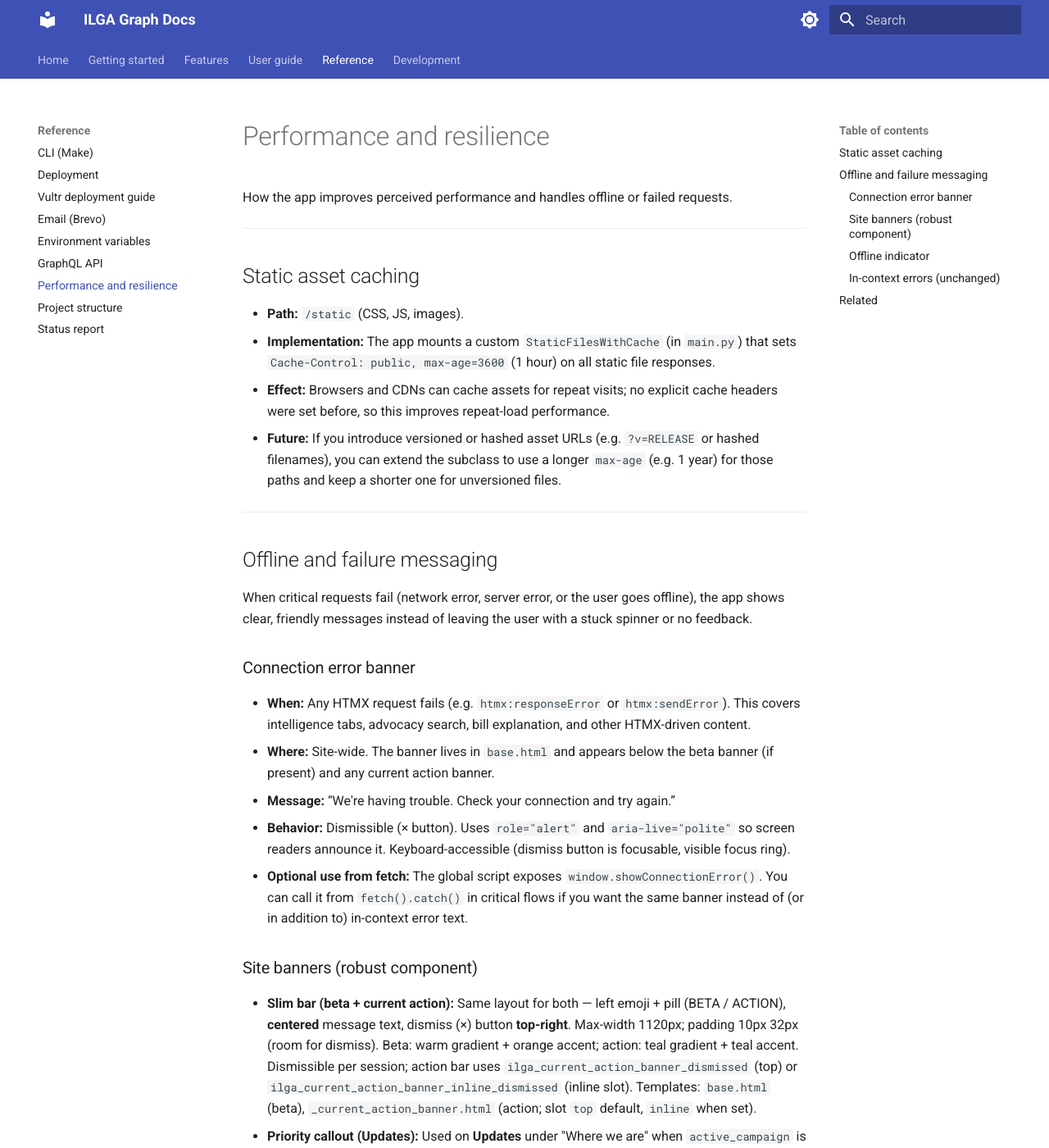
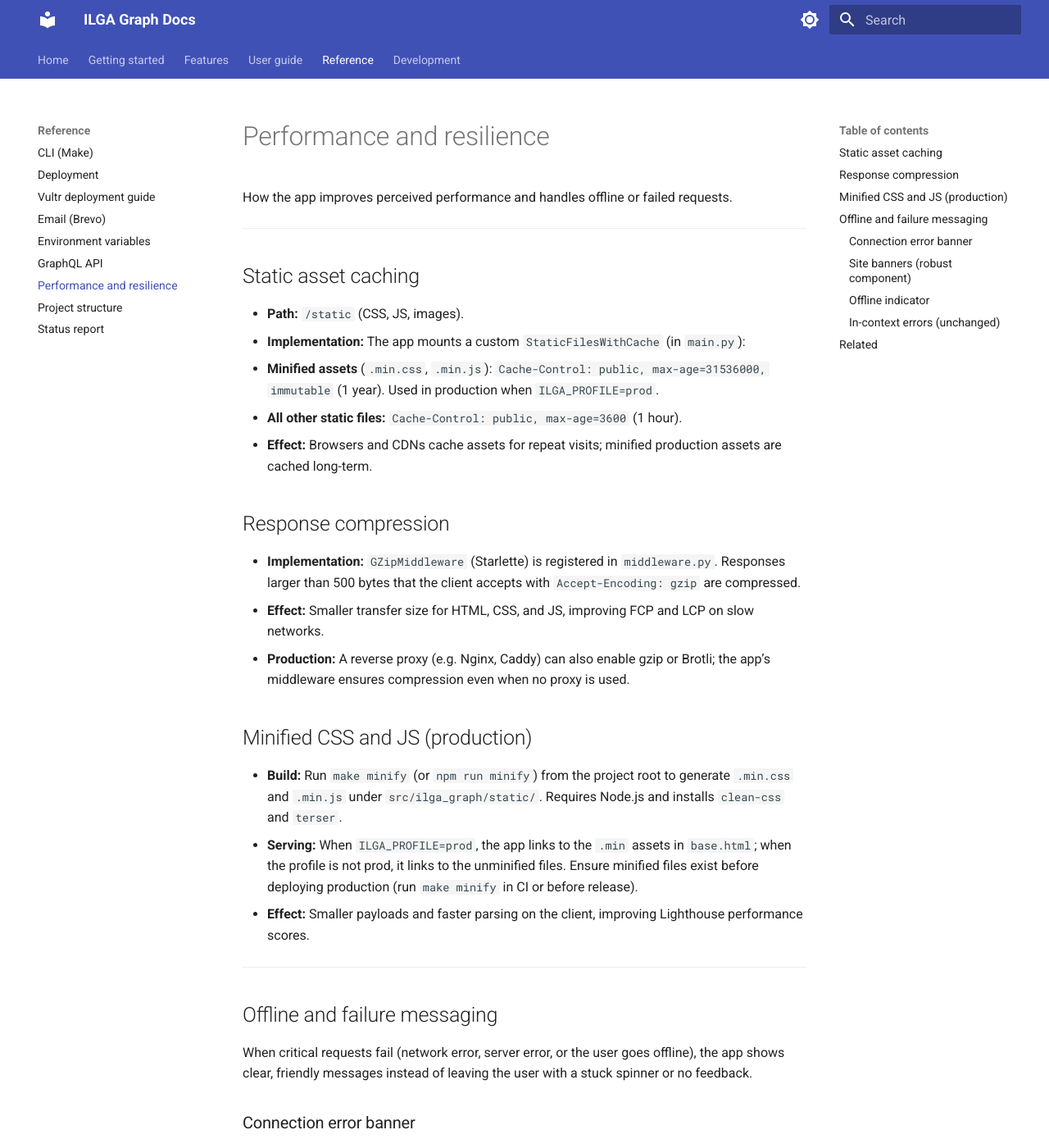
Before and after one commit to tyler-morales/ilga-graph, an MkDocs documentation site: the page built from docs/reference/performance-resilience.md, in a window 1280 px wide and 1400 px high. Shown: the whole window at 82% size. Built offline with MkDocs 1.6.1 and Material for MkDocs 9.7.7, drawn with Linux system fonts in a browser that asks for light colours.

Commit message:
perf: LCP, WebP images, GZip compression, docs
- Hero: fetchpriority=high, picture + WebP (truck-hero, sharpie)
- MARQUEE_IMAGES src_webp; _images_marquee picture/source
- home.html preload WebP; new WebP assets (truck, sharpie, marquee)
- middleware: GZipMiddleware minimum_size=500
- performance-resilience.md (caching, compression, minify)
- deployment.md: run make minify before deploy

Made-with: Cursor

```diff
--- a/docs/reference/performance-resilience.md
+++ b/docs/reference/performance-resilience.md
@@ -7,9 +7,22 @@ How the app improves perceived performance and handles offline or failed request
 ## Static asset caching
 
 - **Path:** `/static` (CSS, JS, images).
-- **Implementation:** The app mounts a custom `StaticFilesWithCache` (in `main.py`) that sets `Cache-Control: public, max-age=3600` (1 hour) on all static file responses.
-- **Effect:** Browsers and CDNs can cache assets for repeat visits; no explicit cache headers were set before, so this improves repeat-load performance.
-- **Future:** If you introduce versioned or hashed asset URLs (e.g. `?v=RELEASE` or hashed filenames), you can extend the subclass to use a longer `max-age` (e.g. 1 year) for those paths and keep a shorter one for unversioned files.
+- **Implementation:** The app mounts a custom `StaticFilesWithCache` (in `main.py`):
+  - **Minified assets** (`.min.css`, `.min.js`): `Cache-Control: public, max-age=31536000, immutable` (1 year). Used in production when `ILGA_PROFILE=prod`.
+  - **All other static files:** `Cache-Control: public, max-age=3600` (1 hour).
+- **Effect:** Browsers and CDNs cache assets for repeat visits; minified production assets are cached long-term.
+
+## Response compression
+
+- **Implementation:** `GZipMiddleware` (Starlette) is registered in `middleware.py`. Responses larger than 500 bytes that the client accepts with `Accept-Encoding: gzip` are compressed.
+- **Effect:** Smaller transfer size for HTML, CSS, and JS, improving FCP and LCP on slow networks.
+- **Production:** A reverse proxy (e.g. Nginx, Caddy) can also enable gzip or Brotli; the app’s middleware ensures compression even when no proxy is used.
+
+## Minified CSS and JS (production)
+
+- **Build:** Run `make minify` (or `npm run minify`) from the project root to generate `.min.css` and `.min.js` under `src/ilga_graph/static/`. Requires Node.js and installs `clean-css` and `terser`.
+- **Serving:** When `ILGA_PROFILE=prod`, the app links to the `.min` assets in `base.html`; when the profile is not prod, it links to the unminified files. Ensure minified files exist before deploying production (run `make minify` in CI or before release).
+- **Effect:** Smaller payloads and faster parsing on the client, improving Lighthouse performance scores.
 
 ---
 
--- a/src/ilga_graph/templates/_hero_advocacy.html
+++ b/src/ilga_graph/templates/_hero_advocacy.html
@@ -6,9 +6,9 @@ advocate-focused. ── #}
         <h1 class="hero-headline">
             {% if hero_headline_line1 and hero_headline_line2 %}
             <span class="hero-headline-line">{% if hero_headline_line1_highlight %}{{
-                hero_headline_line1_prefix|default('') }}<span class="hero-headline-sharpie-wrap"><img
+                hero_headline_line1_prefix|default('') }}<span class="hero-headline-sharpie-wrap"><picture><source type="image/webp" srcset="/static/images/sharpie.webp"><img
                         src="/static/images/sharpie.png" alt="" class="hero-headline-sharpie" aria-hidden="true"
-                        width="120" height="120"><span class="hero-headline-sharpie-text">{{
+                        width="120" height="120"></picture><span class="hero-headline-sharpie-text">{{
                         hero_headline_line1_highlight }}</span></span>{{ hero_headline_line1_suffix|default('') }}{%
                 else %}{{ hero_headline_line1 }}{% endif %}</span>
             <span class="hero-headline-line">{% if hero_headline_highlight %}{{ hero_headline_line2_prefix|default('')
--- a/src/ilga_graph/templates/home.html
+++ b/src/ilga_graph/templates/home.html
@@ -2,6 +2,10 @@
 
 {% block title %}{{ site_name }}{% endblock %}
 {% block body_class %}page-home{% endblock %}
+{% block meta_extra %}
+    <link rel="preload" as="image" href="/static/images/truck-hero-400w.webp" type="image/webp" media="(max-width: 600px)">
+    <link rel="preload" as="image" href="/static/images/truck-hero.webp" type="image/webp" media="(min-width: 601px)">
+{% endblock %}
 
 {% block content %}
 {# ── Home: shared hero with "Learn about the issue? / for legislators"; form redirects to /advocacy/ ── #}
```
Also changed, not shown: docs/reference/deployment.md (+1 -1 lines), src/ilga_graph/templates/_hero_home.html (+10 -5 lines), src/ilga_graph/templates/_images_marquee.html (+8 -0 lines), src/ilga_graph/static/images/Mercedes_Weikal .webp (added), src/ilga_graph/static/images/christian-eduardo-huerta.webp (added), src/ilga_graph/static/images/kei-truck-illustration.webp (added), src/ilga_graph/static/images/sharpie.webp (added), src/ilga_graph/static/images/truck-hero-400w.webp (added), src/ilga_graph/static/images/truck-hero.webp (added), src/ilga_graph/static/images/tyler_morales.webp (added), 2 other files.
